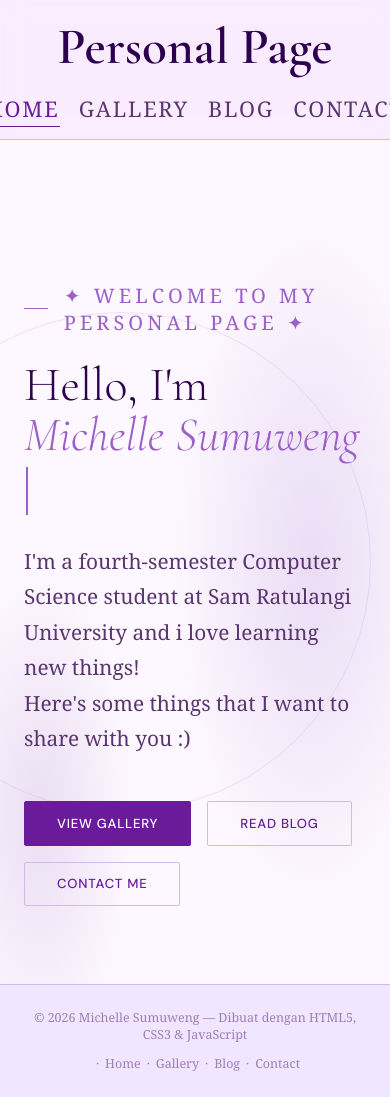
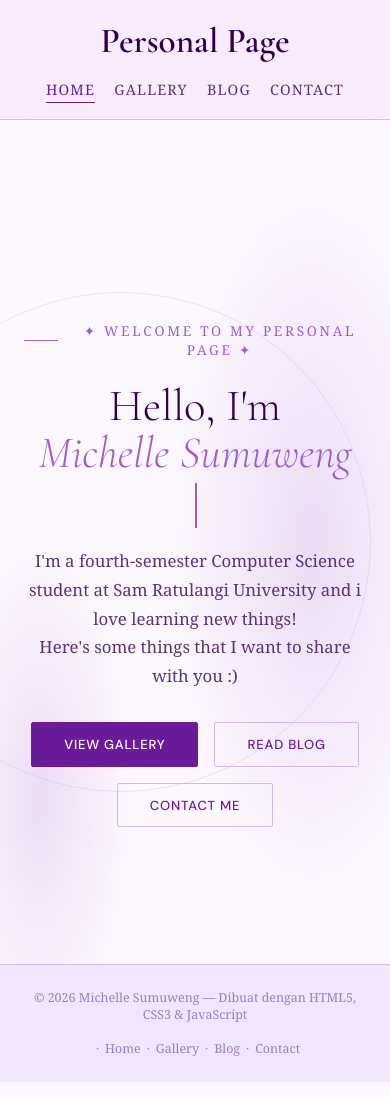
Before and after one commit to Isherune/Personal-Page-HTML-CSS-JS, a plain HTML site: page index.html in a window 390 px wide. Drawn offline with nearby package versions, Linux system fonts and the light colour scheme.

Commit message:
Update index.html

```diff
--- a/index.html
+++ b/index.html
@@ -38,21 +38,18 @@
       bottom: 0;
       min-width: 100%;
       min-height: 100%;
-      object-fit: cover;   /* supaya video menyesuaikan layar */
-      z-index: -1;         /* video di belakang konten */
+      object-fit: cover;
+      z-index: -1;
     }
 
     .content {
       position: relative;
-      z-index: 1;          /* konten di atas video */
-      color: white;        /* teks terlihat jelas */
+      z-index: 1;
+      color: white;
     }
-
-
 
     /* ── NAV ── */
     nav {
-
       display: flex; align-items: center; justify-content: space-between;
       padding: 1.2rem 4rem;
       background: rgba(222, 139, 255, 0.1);
@@ -110,7 +107,6 @@
         var(--cream);
     }
 
-    /* Decorative orb */
     .hero-bg::after {
       content: '';
       position: absolute;
@@ -204,7 +200,6 @@
       transform: translateY(-2px);
     }
 
-    /* Hero visual side */
     .hero-visual {
       display: flex; justify-content: center; align-items: center;
       position: relative; z-index: 1;
@@ -280,8 +275,7 @@
       margin-bottom: 1.5rem;
     }
 
-
-      /* ── FOOTER ── */
+    /* ── FOOTER ── */
     footer {
       background: var(--mist);
       border-top: 1px solid var(--lilac);
@@ -302,7 +296,6 @@
       color: var(--text-light);
     }
 
-    /* Link footer menyambung tanpa kotak */
     .footer-links {
       display: inline-flex;
       gap: 0;
@@ -324,15 +317,6 @@
     }
 
     .footer-links a:hover { color: var(--violet); }
-
-    @media (max-width: 640px) {
-      nav { padding: 1rem 1.5rem; flex-direction: column; gap: 1rem; }
-      .nav-links { gap: 1rem; }
-      .page-header { padding: 5rem 2rem 3rem; }
-      .main-content { padding: 2rem 1rem 3rem; }
-      footer { padding: 1.4rem 1.5rem; }
-      .article-body { padding: 1.4rem 1.2rem; }
-    }
 
     /* ── SCROLL REVEAL ── */
     .reveal {
@@ -361,22 +345,64 @@
       50% { opacity: 0; }
     }
 
-    /* ── MOBILE ── */
+    /* ── RESPONSIVE MOBILE FIX ── */
     @media (max-width: 768px) {
-      nav { padding: 1rem 1.5rem; }
-      .nav-links { gap: 1.2rem; }
-      .hero { grid-template-columns: 1fr; padding: 7rem 1.5rem 3rem; }
+      nav {
+        padding: 1.2rem 1.5rem;
+        flex-direction: column;
+        gap: 1rem;
+      }
+      .nav-brand {
+        font-size: 2.2rem;
+        text-align: center;
+      }
+      .nav-links {
+        gap: 1.2rem;
+        flex-wrap: wrap;
+        justify-content: center;
+      }
+      .nav-links a {
+        font-size: 0.9rem;
+      }
+
+      .hero {
+        grid-template-columns: 1fr;
+        padding: 7rem 1.5rem 3rem;
+        text-align: center;
+      }
       .hero-visual { display: none; }
+      .hero-eyebrow {
+        justify-content: center;
+        font-size: 0.85rem;
+      }
+      .hero-name {
+        font-size: 2.8rem;
+      }
+      .hero-sub {
+        font-size: 1.05rem;
+        margin: 1.2rem 0 2rem;
+      }
+      .hero-cta {
+        justify-content: center;
+      }
+
       section { padding: 4rem 1.5rem; }
-      .interests { padding: 3rem 1.5rem; }
-      .interests-grid { grid-template-columns: 1fr; }
-      footer { flex-direction: column; gap: 1rem; padding: 1.5rem; text-align: center; }
+
+      footer {
+        flex-direction: column;
+        gap: 1rem;
+        padding: 1.5rem;
+        text-align: center;
+      }
+      .footer-inner {
+        flex-direction: column;
+        gap: 0.8rem;
+      }
     }
   </style>
 </head>
 <body>
 
-  <!-- NAV -->
   <nav>
     <a href="index.html" class="nav-brand">Personal Page</a>
     <ul class="nav-links">
@@ -387,7 +413,6 @@
     </ul>
   </nav>
 
-  <!-- HERO -->
   <section class="hero">
     <div class="hero-bg"></div>
 
@@ -409,8 +434,7 @@
     </div>
   </section>
 
-  <!-- FOOTER -->
-    <footer>
+  <footer>
     <div class="footer-inner">
       <span class="footer-copy">&copy; 2026 Michelle Sumuweng &mdash; Dibuat dengan HTML5, CSS3 &amp; JavaScript</span>
       <ul class="footer-links">
```
